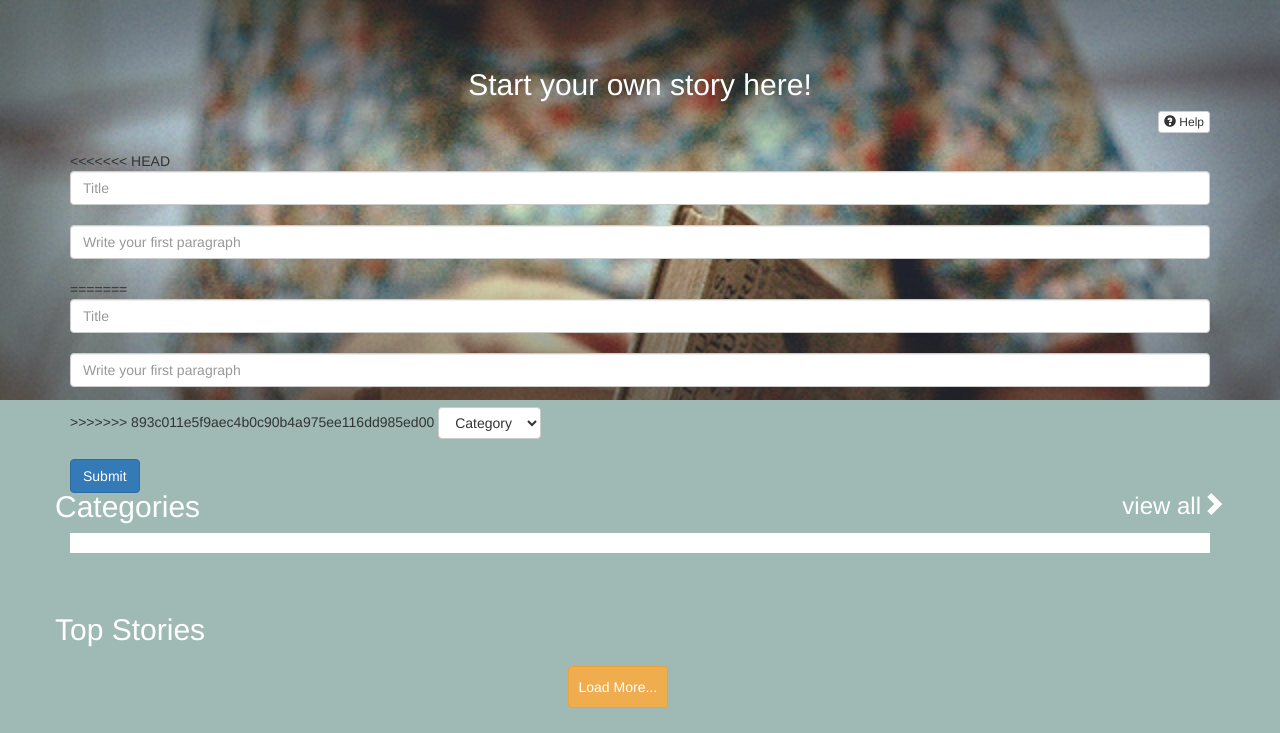
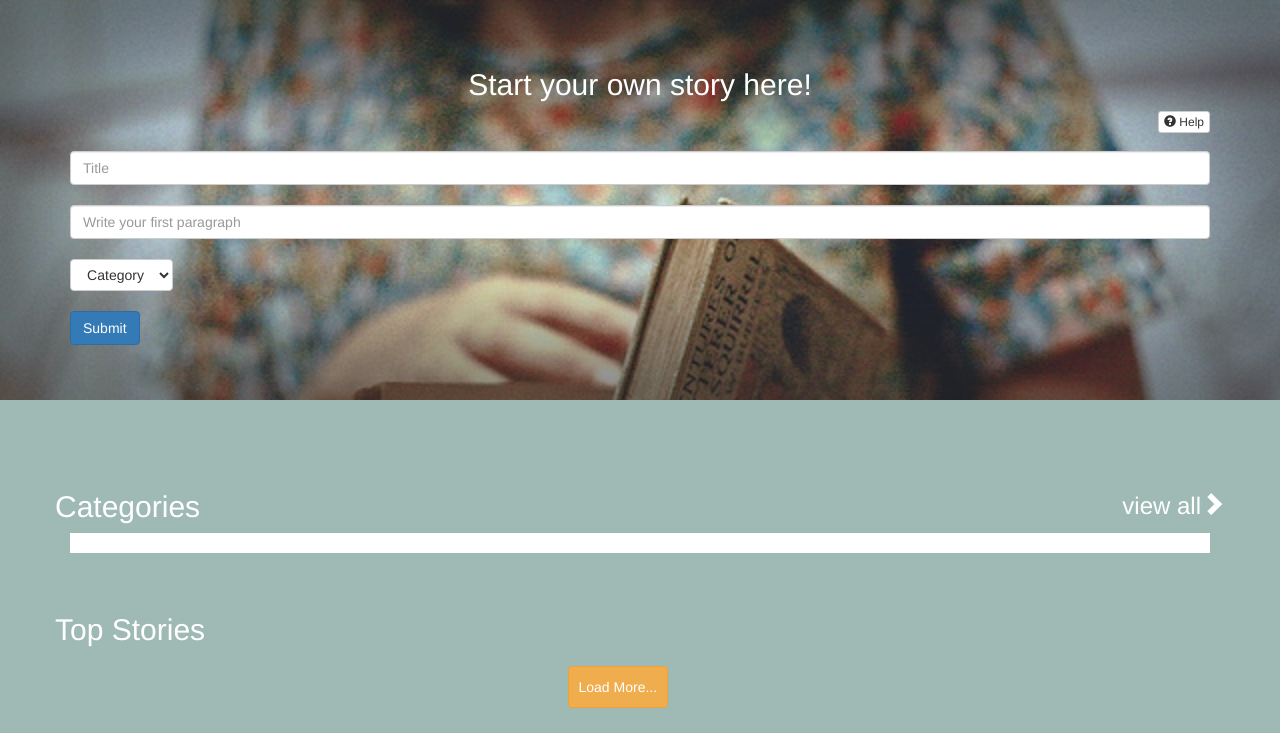
Before and after one commit to RetroMelon/PatchWords, a Django app: template patchwords_project/patchwords/templates/home.html in a window 1280 px wide. Shown: the part 60-793 px from the top of the page. Run offline with Django 3.2, Linux system fonts and the light colour scheme; the template is opened without the code that fills it, so the values that code supplies are empty; the visitor is signed in with stand-in values (Sample User, id 1); some libraries are stand-ins or nearby versions.

Commit message:
fixed merge conflict, sorry

```diff
--- a/patchwords_project/patchwords/templates/home.html
+++ b/patchwords_project/patchwords/templates/home.html
@@ -19,17 +19,11 @@
       </div>
 	  <form role="form"  id="page_form" method="post" action="/patchwords/">
       </br>
-<<<<<<< HEAD
                    {% csrf_token %}
 
                         <input class = "form-control" placeholder = 'Title' "id="id_title" maxlength="100" name="title" type="text" required/><br/>
-                        <input class = "form-control" placeholder = 'Write your first paragraph' "id="id_text" maxlength="140" name="text" type="text" required/><br>
-=======
-                       {% csrf_token %}
+                        <input class = "form-control" placeholder = 'Write your first paragraph' id="id_text" maxlength="140" name="text" type="text" required/><br>
 
-                        <input class = "form-control" placeholder = 'Title' id="id_title" maxlength="100" name="title" type="text" /><br/>
-                        <input class = "form-control" placeholder = 'Write your first paragraph' id="id_text" maxlength="140" name="text" type="text" /><br>
->>>>>>> 893c011e5f9aec4b0c90b4a975ee116dd985ed00
 
                         <select class = "btn btn-default dropdown-toggle" id="id_cat" name="cat" required >
 <option value="" selected="selected">Category</option>
```
